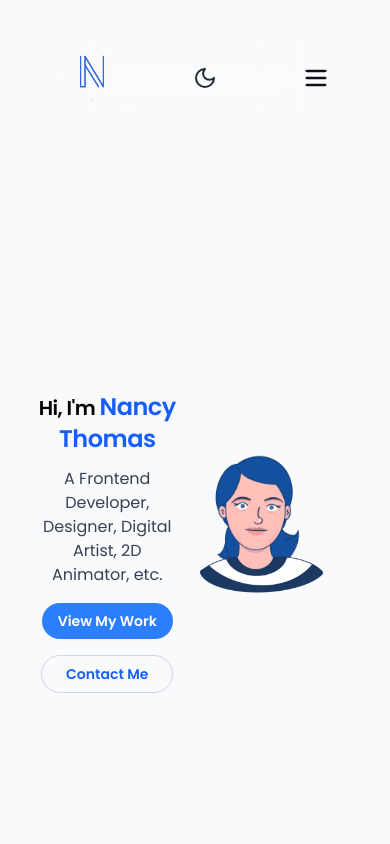
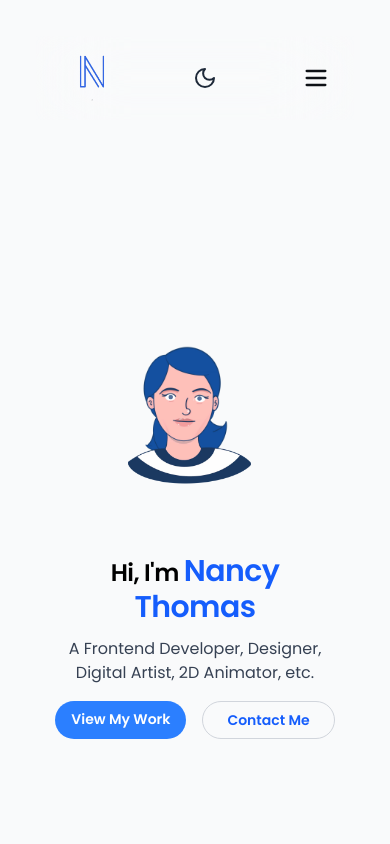
Before and after one commit to nancythomas2412/portfolio, a React (Vite) app: page / in a window 390 px wide. Shown: the top 844 px of the page. Built offline with nearby package versions, Linux system fonts and the light colour scheme.

Commit message:
Fixes Responsiveness Issues

```diff
--- a/src/pages/Home.jsx
+++ b/src/pages/Home.jsx
@@ -4,23 +4,29 @@
 
 function Home() {
   return (
-    <section className="max-w-fit sm:h-10 grid grid-cols-2 sm:grid-cols-1 grid-rows-1 sm:grid-rows-2 md:ml-24">
+    <section className="max-w-full min-h-screen flex flex-col justify-center items-center p-4 sm:p-8">
+      <div className="grid grid-cols-1 sm:grid-cols-2 gap-8">
+        {/* Avatar (On Top for Small Screens, Right for Large Screens) */}
+        <div className="order-1 sm:order-2 flex justify-center items-center">
+          <Avatar />
+        </div>
+
         {/* Content (Below Avatar for Small Screens, Left for Large Screens) */}
-      <div className="md:order-1 sm:order-2  sm:mb-12">
+        <div className="order-2 sm:order-1 flex flex-col justify-center items-center sm:items-start">
           <motion.h1
-          className="text-xl sm:text-2xl md:text-4xl font-extrabold tracking-tight leading-tight text-black dark:text-white"
+            className="text-2xl md:text-4xl font-extrabold tracking-tight leading-tight text-black dark:text-white"
             initial={{ opacity: 0, y: -20 }}
             animate={{ opacity: 1, y: 0 }}
             transition={{ duration: 1 }}
           >
             Hi, I'm{" "}
-          <span className="text-2xl md:text-5xl text-blue-600 dark:text-blue-400">
+            <span className="text-3xl md:text-5xl text-blue-600 dark:text-blue-400">
               Nancy Thomas
             </span>
           </motion.h1>
 
           <motion.p
-          className="sm:text-sm md:text-lg text-gray-700 dark:text-gray-300 mt-3"
+            className="sm:text-sm md:text-lg text-gray-700 dark:text-gray-300 mt-3 text-center sm:text-left"
             initial={{ opacity: 0 }}
             animate={{ opacity: 1 }}
             transition={{ delay: 0.5, duration: 1 }}
@@ -30,7 +36,7 @@
 
           {/* Buttons */}
           <motion.div
-          className="flex flex-wrap justify-center md:justify-center gap-4 mt-4"
+            className="flex flex-wrap justify-center md:justify-start gap-4 mt-4"
             initial={{ opacity: 0 }}
             animate={{ opacity: 1 }}
             transition={{ delay: 1, duration: 1 }}
@@ -49,10 +55,6 @@
             </Link>
           </motion.div>
         </div>
-
-      {/* Avatar (On Top for Small Screens, Right for Large Screens) */}
-      <div className="md:order-2 sm:order-1">
-        <Avatar />
       </div>
     </section>
   );
```
Lines whose indentation alone changed are shown as unchanged.
